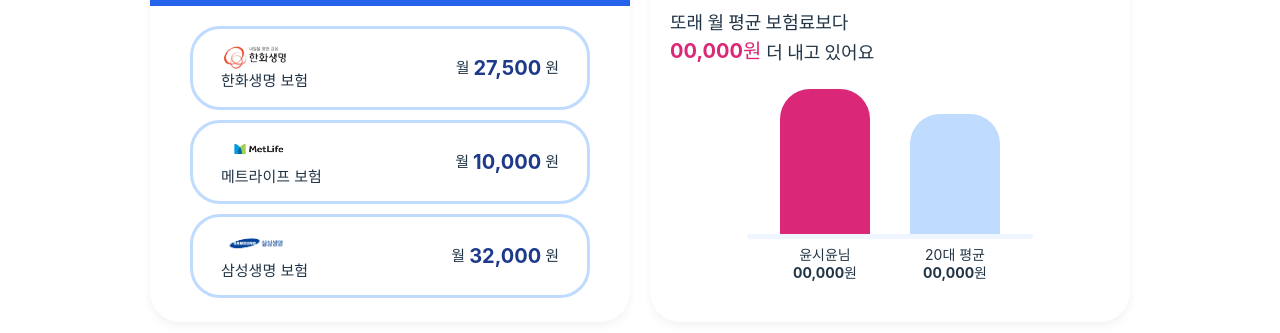
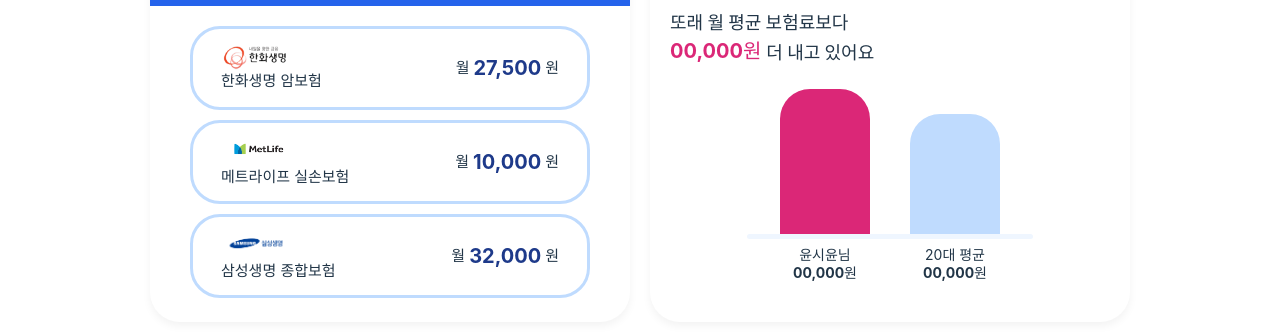
Before and after one commit to nenen2ya/insure-pocket, a React (Vite) app: page /report in a window 1280 px wide. Shown: the part 352-685 px from the top of the page. Built offline with nearby package versions, Linux system fonts and the light colour scheme.

Commit message:
더미데이터 예시

```diff
--- a/package.json
+++ b/package.json
@@ -10,11 +10,9 @@
     "preview": "vite preview"
   },
   "dependencies": {
-    "@types/styled-components": "^5.1.34",
     "react": "^19.1.1",
     "react-dom": "^19.1.1",
     "react-router-dom": "^7.9.4",
-    "styled-components": "^6.1.19",
     "swiper": "^12.0.2"
   },
   "devDependencies": {
@@ -23,6 +21,7 @@
     "@types/react": "^19.1.16",
     "@types/react-dom": "^19.1.9",
     "@types/react-router-dom": "^5.3.3",
+    "@types/styled-components": "^5.1.34",
     "@vitejs/plugin-react": "^5.0.4",
     "autoprefixer": "^10.4.21",
     "eslint": "^9.36.0",
@@ -30,6 +29,7 @@
     "eslint-plugin-react-refresh": "^0.4.22",
     "globals": "^16.4.0",
     "postcss": "^8.5.6",
+    "styled-components": "^6.1.19",
     "tailwindcss": "^4.1.14",
     "typescript": "~5.9.3",
     "typescript-eslint": "^8.45.0",
--- /dev/null
+++ b/src/data/dummy_users_products.ts
@@ -0,0 +1,38 @@
+// src/data/dummyReportData.ts
+import hanhwa from "../assets/img/company/hanhwa.png";
+import metlife from "../assets/img/company/metlife.png";
+import samsung from "../assets/img/company/samsung.png";
+
+export const dummyReportData = {
+  user_id: 4,
+  user_name: "윤시윤",
+  user_products: [
+    {
+      id: 1,
+      company_id: 1,
+      category: "cancer",
+      company_name: "한화생명",
+      product_name: "한화생명 암보험",
+      monthly_premium: 27500,
+      company_img: hanhwa,
+    },
+    {
+      id: 2,
+      company_id: 2,
+      category: "cancer",
+      company_name: "메트라이프",
+      product_name: "메트라이프 실손보험",
+      monthly_premium: 10000,
+      company_img: metlife,
+    },
+    {
+      id: 3,
+      company_id: 3,
+      category: "cancer",
+      company_name: "삼성생명",
+      product_name: "삼성생명 종합보험",
+      monthly_premium: 32000,
+      company_img: samsung,
+    },
+  ],
+};
--- a/src/pages/Report.tsx
+++ b/src/pages/Report.tsx
@@ -1,22 +1,16 @@
 import React from "react";
 // import { Link } from "react-router-dom";
-import hanhwa from "../assets/img/company/hanhwa.png";
-import metlife from "../assets/img/company/metlife.png";
-import samsung from "../assets/img/company/samsung.png";
 import InsuranceCard from "../components/InsuranceCard";
 import ReportCard from "../components/ReportCard";
 import SummaryGraph from "../components/SummaryGraph";
 import {useNavigate} from "react-router-dom";
 
+import { dummyReportData } from "../data/dummy_users_products";
 
 const Report: React.FC = () => {
   const navigate = useNavigate();
-  const username = "윤시윤"; // Replace with actual user data if available
-  const nums = 3; // Replace with actual number of insurances if available
-  const imgsrcs = [hanhwa, metlife, samsung];
-  const titles = ["한화생명 보험", "메트라이프 보험", "삼성생명 보험"];
-  const prices = ["27,500", "10,000", "32,000"];
-  const types = ['암', '뇌', '심장','실손','치아','사망','장애','간병','치매']
+  const data = dummyReportData;
+  const types = ['암', '뇌', '심장','실손','치아','사망','장애','간병','치매'];
 
   return (
     // 내 보험 목록
@@ -27,7 +21,7 @@
         alignItems:"baseline",
         gap: 10
       }}>
-      <h2 style={{fontSize:40}}>{username}님 보험</h2>
+      <h2 style={{fontSize:40}}>{data.user_name}님 보험</h2>
       <h2 style={{color: "#2563EB", fontSize:45}}>종합 분석</h2>
       <h2 style={{fontSize:40}}>리포트</h2>
       </div>
@@ -43,19 +37,23 @@
         gap:"20px",
         justifyContent:'center'
       }}>
-      <ReportCard title={`내 보험 ${nums}개`}>
+      <ReportCard title={`내 보험 ${data.user_products.length}개`}>
         <div style={{
           display:"flex",
           flexDirection:"column",
           alignItems:"center",
           gap:10
         }}>
-          <InsuranceCard
-          imgSrc ={imgsrcs[0]} title={titles[0]} price={prices[0]} width="400px" height="84px"></InsuranceCard>
-          <InsuranceCard
-          imgSrc ={imgsrcs[1]} title={titles[1]} price={prices[1]} width="400px" height="84px"></InsuranceCard>
-          <InsuranceCard
-          imgSrc ={imgsrcs[2]} title={titles[2]} price={prices[2]} width="400px" height="84px"></InsuranceCard>
+          {data.user_products.map((product) => (
+                <InsuranceCard
+                  key={product.id}
+                  imgSrc={product.company_img}
+                  title={product.product_name}
+                  price={product.monthly_premium.toLocaleString()} // 천단위 콤마
+                  width="400px"
+                  height="84px"
+                />
+              ))}
         </div>
       </ReportCard>
 
@@ -154,7 +152,7 @@
                   marginTop: 12,
                 }}
               >
-                <span style={{ fontWeight: 400 }}>{username}님</span>
+                <span style={{ fontWeight: 400 }}>{data.user_name}님</span>
                 <br />
                 <span>00,000원</span>
               </div>
@@ -221,7 +219,7 @@
         <p style={{
           display:"flex",
           justifyContent:"flex-start"
-        }}>{username}님의 가입 상품은 뭐고, 이래서 그래요</p>
+        }}>{data.user_name}님의 가입 상품은 뭐고, 이래서 그래요</p>
       </ReportCard>
     </div>
   </div>
```
Also changed, not shown: 1 other file (tests, documents, lock files or other folders).
